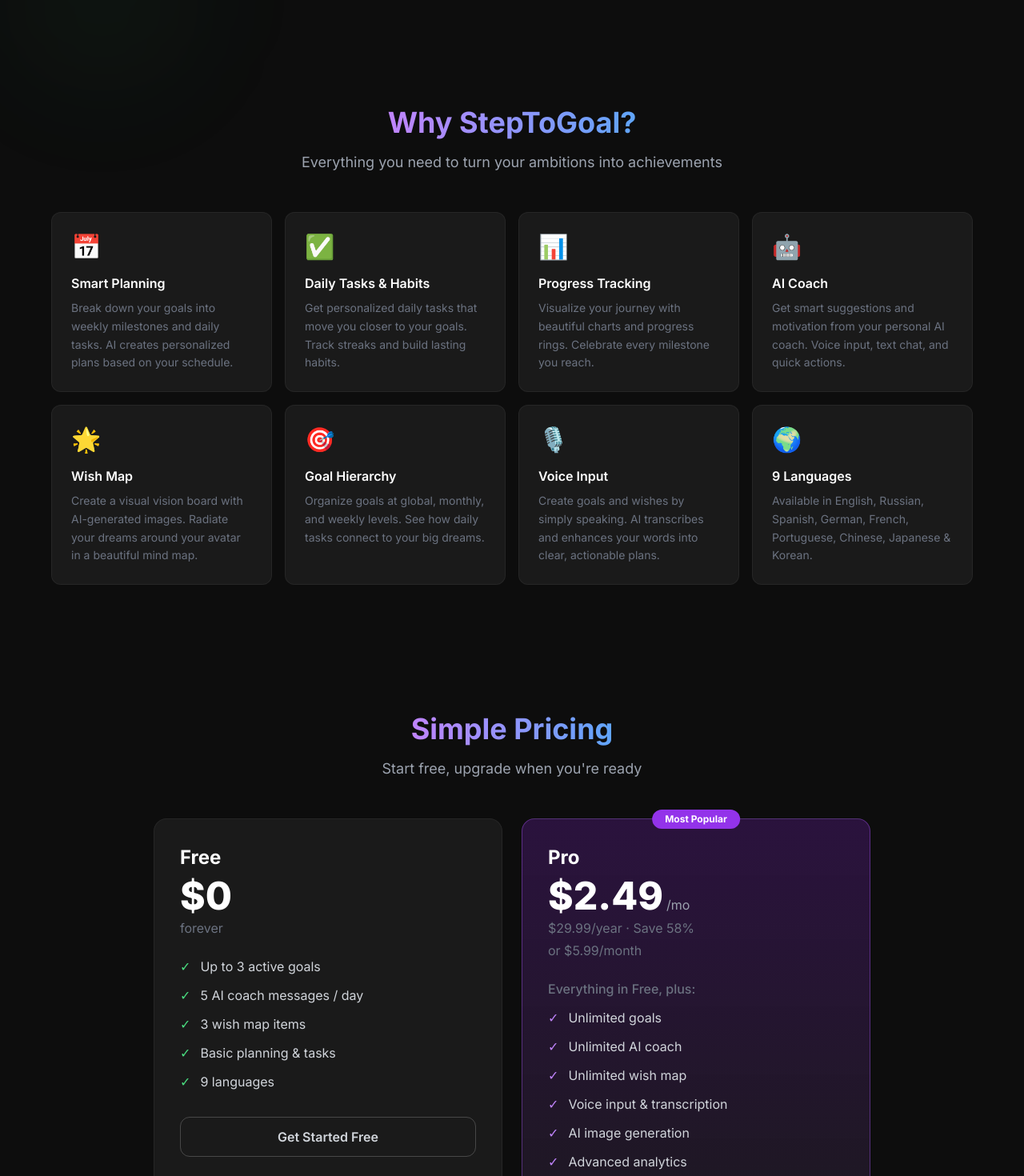
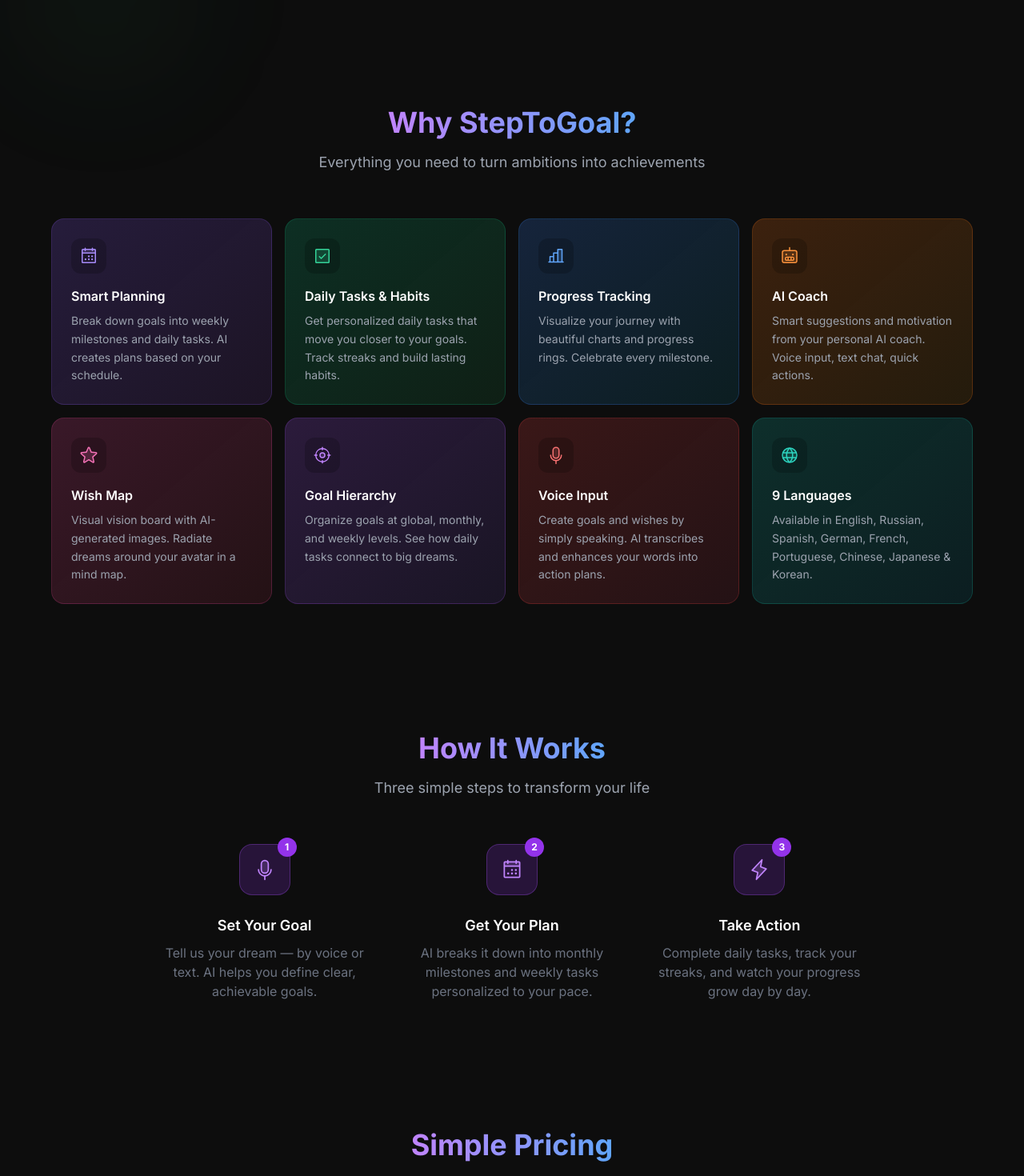
Before and after one commit to timurzharlykpaev/superstepweb, a React (Vite) app: page / in a window 1280 px wide. Shown: the part 680-2150 px from the top of the page at 80% size. Built offline with nearby package versions, Linux system fonts and the light colour scheme; no server answers.

Commit message:
feat: phosphor icons in features section, improved cards design

```diff
--- a/src/pages/LandingPage.tsx
+++ b/src/pages/LandingPage.tsx
@@ -1,21 +1,82 @@
 import { Link } from 'react-router-dom'
+import {
+  CalendarDots, CheckSquare, ChartBar, Robot,
+  Star, Crosshair, Microphone, Globe,
+  Lightning, ArrowRight,
+} from '@phosphor-icons/react'
 import { LS_STORE_URL, LS_VARIANT_MONTHLY, LS_VARIANT_YEARLY } from '../constants/config'
 
 const features = [
-  { icon: '📅', title: 'Smart Planning', desc: 'Break down your goals into weekly milestones and daily tasks. AI creates personalized plans based on your schedule.' },
-  { icon: '✅', title: 'Daily Tasks & Habits', desc: 'Get personalized daily tasks that move you closer to your goals. Track streaks and build lasting habits.' },
-  { icon: '📊', title: 'Progress Tracking', desc: 'Visualize your journey with beautiful charts and progress rings. Celebrate every milestone you reach.' },
-  { icon: '🤖', title: 'AI Coach', desc: 'Get smart suggestions and motivation from your personal AI coach. Voice input, text chat, and quick actions.' },
-  { icon: '🌟', title: 'Wish Map', desc: 'Create a visual vision board with AI-generated images. Radiate your dreams around your avatar in a beautiful mind map.' },
-  { icon: '🎯', title: 'Goal Hierarchy', desc: 'Organize goals at global, monthly, and weekly levels. See how daily tasks connect to your big dreams.' },
-  { icon: '🎙️', title: 'Voice Input', desc: 'Create goals and wishes by simply speaking. AI transcribes and enhances your words into clear, actionable plans.' },
-  { icon: '🌍', title: '9 Languages', desc: 'Available in English, Russian, Spanish, German, French, Portuguese, Chinese, Japanese & Korean.' },
+  {
+    Icon: CalendarDots,
+    title: 'Smart Planning',
+    desc: 'Break down goals into weekly milestones and daily tasks. AI creates plans based on your schedule.',
+    color: 'from-violet-500/20 to-purple-500/10',
+    border: 'border-violet-500/20',
+    iconColor: 'text-violet-400',
+  },
+  {
+    Icon: CheckSquare,
+    title: 'Daily Tasks & Habits',
+    desc: 'Get personalized daily tasks that move you closer to your goals. Track streaks and build lasting habits.',
+    color: 'from-emerald-500/20 to-green-500/10',
+    border: 'border-emerald-500/20',
+    iconColor: 'text-emerald-400',
+  },
+  {
+    Icon: ChartBar,
+    title: 'Progress Tracking',
+    desc: 'Visualize your journey with beautiful charts and progress rings. Celebrate every milestone.',
+    color: 'from-blue-500/20 to-cyan-500/10',
+    border: 'border-blue-500/20',
+    iconColor: 'text-blue-400',
+  },
+  {
+    Icon: Robot,
+    title: 'AI Coach',
+    desc: 'Smart suggestions and motivation from your personal AI coach. Voice input, text chat, quick actions.',
+    color: 'from-orange-500/20 to-amber-500/10',
+    border: 'border-orange-500/20',
+    iconColor: 'text-orange-400',
+  },
+  {
+    Icon: Star,
+    title: 'Wish Map',
+    desc: 'Visual vision board with AI-generated images. Radiate dreams around your avatar in a mind map.',
+    color: 'from-pink-500/20 to-rose-500/10',
+    border: 'border-pink-500/20',
+    iconColor: 'text-pink-400',
+  },
+  {
+    Icon: Crosshair,
+    title: 'Goal Hierarchy',
+    desc: 'Organize goals at global, monthly, and weekly levels. See how daily tasks connect to big dreams.',
+    color: 'from-purple-500/20 to-violet-500/10',
+    border: 'border-purple-500/20',
+    iconColor: 'text-purple-400',
+  },
+  {
+    Icon: Microphone,
+    title: 'Voice Input',
+    desc: 'Create goals and wishes by simply speaking. AI transcribes and enhances your words into action plans.',
+    color: 'from-red-500/20 to-rose-500/10',
+    border: 'border-red-500/20',
+    iconColor: 'text-red-400',
+  },
+  {
+    Icon: Globe,
+    title: '9 Languages',
+    desc: 'Available in English, Russian, Spanish, German, French, Portuguese, Chinese, Japanese & Korean.',
+    color: 'from-teal-500/20 to-cyan-500/10',
+    border: 'border-teal-500/20',
+    iconColor: 'text-teal-400',
+  },
 ]
 
 const steps = [
-  { n: '1', title: 'Set Your Goal', desc: 'Tell us your dream — by voice or text. Our AI helps you define clear, achievable goals.' },
-  { n: '2', title: 'Get Your Plan', desc: 'AI breaks it down into monthly milestones and weekly tasks personalized to your pace.' },
-  { n: '3', title: 'Take Action', desc: 'Complete daily tasks, track your streaks, and watch your progress grow day by day.' },
+  { n: '1', Icon: Microphone, title: 'Set Your Goal', desc: 'Tell us your dream — by voice or text. AI helps you define clear, achievable goals.' },
+  { n: '2', Icon: CalendarDots, title: 'Get Your Plan', desc: 'AI breaks it down into monthly milestones and weekly tasks personalized to your pace.' },
+  { n: '3', Icon: Lightning, title: 'Take Action', desc: 'Complete daily tasks, track your streaks, and watch your progress grow day by day.' },
 ]
 
 export default function LandingPage() {
@@ -31,9 +92,12 @@
 
       {/* Nav */}
       <nav className="fixed top-0 left-0 right-0 z-50 flex items-center justify-between px-6 py-4 bg-[#0D0D0D]/80 backdrop-blur-md border-b border-white/5">
-        <span className="text-xl font-bold bg-gradient-to-r from-purple-400 to-blue-400 bg-clip-text text-transparent">
-          StepToGoal
-        </span>
+        <div className="flex items-center gap-2">
+          <img src="/logo.png" alt="StepToGoal" className="w-8 h-8 rounded-xl" />
+          <span className="text-xl font-bold bg-gradient-to-r from-purple-400 to-blue-400 bg-clip-text text-transparent">
+            StepToGoal
+          </span>
+        </div>
         <div className="hidden md:flex items-center gap-6 text-sm text-gray-400">
           <a href="#features" className="hover:text-white transition-colors">Features</a>
           <a href="#pricing" className="hover:text-white transition-colors">Pricing</a>
@@ -70,9 +134,7 @@
               to="/login"
               className="inline-flex items-center gap-2 bg-purple-600 hover:bg-purple-700 text-white font-semibold px-8 py-4 rounded-xl text-lg transition-colors"
             >
-              <svg className="w-5 h-5" fill="none" viewBox="0 0 24 24" stroke="currentColor">
-                <path strokeLinecap="round" strokeLinejoin="round" strokeWidth={2} d="M13 10V3L4 14h7v7l9-11h-7z" />
-              </svg>
+              <Lightning size={20} weight="fill" />
               Open Web App
             </Link>
             <a
@@ -80,6 +142,7 @@
               className="inline-flex items-center gap-2 border border-white/20 hover:border-white/40 text-gray-300 hover:text-white font-semibold px-8 py-4 rounded-xl text-lg transition-colors"
             >
               Learn More
+              <ArrowRight size={18} />
             </a>
           </div>
 
@@ -102,26 +165,59 @@
       {/* Features */}
       <section id="features" className="py-20 px-6">
         <div className="max-w-6xl mx-auto">
-          <div className="text-center mb-12">
+          <div className="text-center mb-14">
             <h2 className="text-4xl font-bold mb-4">
               <span className="bg-gradient-to-r from-purple-400 to-blue-400 bg-clip-text text-transparent">
                 Why StepToGoal?
               </span>
             </h2>
-            <p className="text-gray-400 text-lg">Everything you need to turn your ambitions into achievements</p>
+            <p className="text-gray-400 text-lg">Everything you need to turn ambitions into achievements</p>
           </div>
 
           <div className="grid grid-cols-1 md:grid-cols-2 lg:grid-cols-4 gap-4">
-            {features.map((f) => (
+            {features.map(({ Icon, title, desc, color, border, iconColor }) => (
               <div
-                key={f.title}
-                className="bg-[#1a1a1a] rounded-xl p-6 border border-white/5 hover:border-purple-500/30 transition-all group"
+                key={title}
+                className={`bg-gradient-to-br ${color} rounded-2xl p-6 border ${border} hover:scale-[1.02] transition-all duration-200 group cursor-default`}
               >
-                <div className="text-3xl mb-4">{f.icon}</div>
-                <h3 className="text-white font-semibold mb-2 group-hover:text-purple-300 transition-colors">
-                  {f.title}
+                <div className={`inline-flex items-center justify-center w-11 h-11 bg-black/20 rounded-xl mb-4 ${iconColor}`}>
+                  <Icon size={24} weight="duotone" />
+                </div>
+                <h3 className="text-white font-semibold mb-2 group-hover:text-white/90 transition-colors">
+                  {title}
                 </h3>
-                <p className="text-gray-500 text-sm leading-relaxed">{f.desc}</p>
+                <p className="text-gray-400 text-sm leading-relaxed">{desc}</p>
+              </div>
+            ))}
+          </div>
+        </div>
+      </section>
+
+      {/* How it works */}
+      <section id="how-it-works" className="py-20 px-6">
+        <div className="max-w-4xl mx-auto">
+          <div className="text-center mb-14">
+            <h2 className="text-4xl font-bold mb-4">
+              <span className="bg-gradient-to-r from-purple-400 to-blue-400 bg-clip-text text-transparent">
+                How It Works
+              </span>
+            </h2>
+            <p className="text-gray-400 text-lg">Three simple steps to transform your life</p>
+          </div>
+
+          <div className="grid grid-cols-1 md:grid-cols-3 gap-8">
+            {steps.map(({ n, Icon, title, desc }) => (
+              <div key={n} className="text-center">
+                <div className="relative inline-flex mb-6">
+                  <div className="w-16 h-16 bg-purple-600/20 border border-purple-500/30 rounded-2xl flex items-center justify-center text-purple-400 mx-auto">
+                    <Icon size={28} weight="duotone" />
+                  </div>
+                  <span className="absolute -top-2 -right-2 w-6 h-6 bg-purple-600 rounded-full text-xs font-bold text-white flex items-center justify-center">
+                    {n}
+                  </span>
+                </div>
+                <h3 className="text-white font-semibold text-lg mb-2">{title}</h3>
+                <p className="text-gray-500">{desc}</p>
               </div>
             ))}
           </div>
@@ -131,7 +227,7 @@
       {/* Pricing */}
       <section id="pricing" className="py-20 px-6">
         <div className="max-w-4xl mx-auto">
-          <div className="text-center mb-12">
+          <div className="text-center mb-14">
             <h2 className="text-4xl font-bold mb-4">
               <span className="bg-gradient-to-r from-purple-400 to-blue-400 bg-clip-text text-transparent">
                 Simple Pricing
@@ -149,7 +245,8 @@
               <ul className="space-y-3 mb-8">
                 {['Up to 3 active goals', '5 AI coach messages / day', '3 wish map items', 'Basic planning & tasks', '9 languages'].map((item) => (
                   <li key={item} className="flex items-center gap-3 text-gray-300">
-                    <span className="text-green-400">✓</span> {item}
+                    <CheckSquare size={18} weight="fill" className="text-green-400 shrink-0" />
+                    {item}
                   </li>
                 ))}
               </ul>
@@ -172,17 +269,18 @@
               <p className="text-gray-500 mb-6">or $5.99/month</p>
               <ul className="space-y-3 mb-8">
                 {[
-                  'Everything in Free, plus:',
-                  'Unlimited goals',
-                  'Unlimited AI coach',
-                  'Unlimited wish map',
-                  'Voice input & transcription',
-                  'AI image generation',
-                  'Advanced analytics',
-                  'Smart reminders',
-                ].map((item, i) => (
-                  <li key={item} className={`flex items-center gap-3 ${i === 0 ? 'text-gray-500 font-medium' : 'text-gray-300'}`}>
-                    {i > 0 && <span className="text-purple-400">✓</span>} {item}
+                  { text: 'Everything in Free, plus:', header: true },
+                  { text: 'Unlimited goals' },
+                  { text: 'Unlimited AI coach' },
+                  { text: 'Unlimited wish map' },
+                  { text: 'Voice input & transcription' },
+                  { text: 'AI image generation' },
+                  { text: 'Advanced analytics' },
+                  { text: 'Smart reminders' },
+                ].map(({ text, header }) => (
+                  <li key={text} className={`flex items-center gap-3 ${header ? 'text-gray-500 font-medium' : 'text-gray-300'}`}>
+                    {!header && <CheckSquare size={18} weight="fill" className="text-purple-400 shrink-0" />}
+                    {text}
                   </li>
                 ))}
               </ul>
@@ -209,32 +307,6 @@
         </div>
       </section>
 
-      {/* How it works */}
-      <section id="how-it-works" className="py-20 px-6">
-        <div className="max-w-4xl mx-auto">
-          <div className="text-center mb-12">
-            <h2 className="text-4xl font-bold mb-4">
-              <span className="bg-gradient-to-r from-purple-400 to-blue-400 bg-clip-text text-transparent">
-                How It Works
-              </span>
-            </h2>
-            <p className="text-gray-400 text-lg">Three simple steps to transform your life</p>
-          </div>
-
-          <div className="grid grid-cols-1 md:grid-cols-3 gap-8">
-            {steps.map((step) => (
-              <div key={step.n} className="text-center">
-                <div className="w-16 h-16 bg-purple-600/20 border border-purple-500/30 rounded-2xl flex items-center justify-center text-2xl font-bold text-purple-400 mx-auto mb-4">
-                  {step.n}
-                </div>
-                <h3 className="text-white font-semibold text-lg mb-2">{step.title}</h3>
-                <p className="text-gray-500">{step.desc}</p>
-              </div>
-            ))}
-          </div>
-        </div>
-      </section>
-
       {/* CTA */}
       <section className="py-20 px-6">
         <div className="max-w-2xl mx-auto text-center bg-gradient-to-b from-purple-900/20 to-[#1a1a1a] rounded-2xl border border-purple-500/20 p-12">
@@ -248,9 +320,7 @@
             to="/login"
             className="inline-flex items-center gap-2 bg-purple-600 hover:bg-purple-700 text-white font-semibold px-8 py-4 rounded-xl text-lg transition-colors"
           >
-            <svg className="w-5 h-5" fill="none" viewBox="0 0 24 24" stroke="currentColor">
-              <path strokeLinecap="round" strokeLinejoin="round" strokeWidth={2} d="M13 10V3L4 14h7v7l9-11h-7z" />
-            </svg>
+            <Lightning size={20} weight="fill" />
             Open Web App — It's Free
           </Link>
         </div>
@@ -258,8 +328,11 @@
 
       {/* Footer */}
       <footer className="border-t border-white/5 py-8 px-6 text-center">
-        <div className="text-xl font-bold bg-gradient-to-r from-purple-400 to-blue-400 bg-clip-text text-transparent mb-4">
-          StepToGoal
+        <div className="flex items-center justify-center gap-2 mb-4">
+          <img src="/logo.png" alt="StepToGoal" className="w-7 h-7 rounded-lg" />
+          <span className="text-xl font-bold bg-gradient-to-r from-purple-400 to-blue-400 bg-clip-text text-transparent">
+            StepToGoal
+          </span>
         </div>
         <div className="flex items-center justify-center gap-6 text-gray-500 text-sm mb-4">
           <a href="mailto:support@steptogoal.io" className="hover:text-white transition-colors">Contact</a>
```
